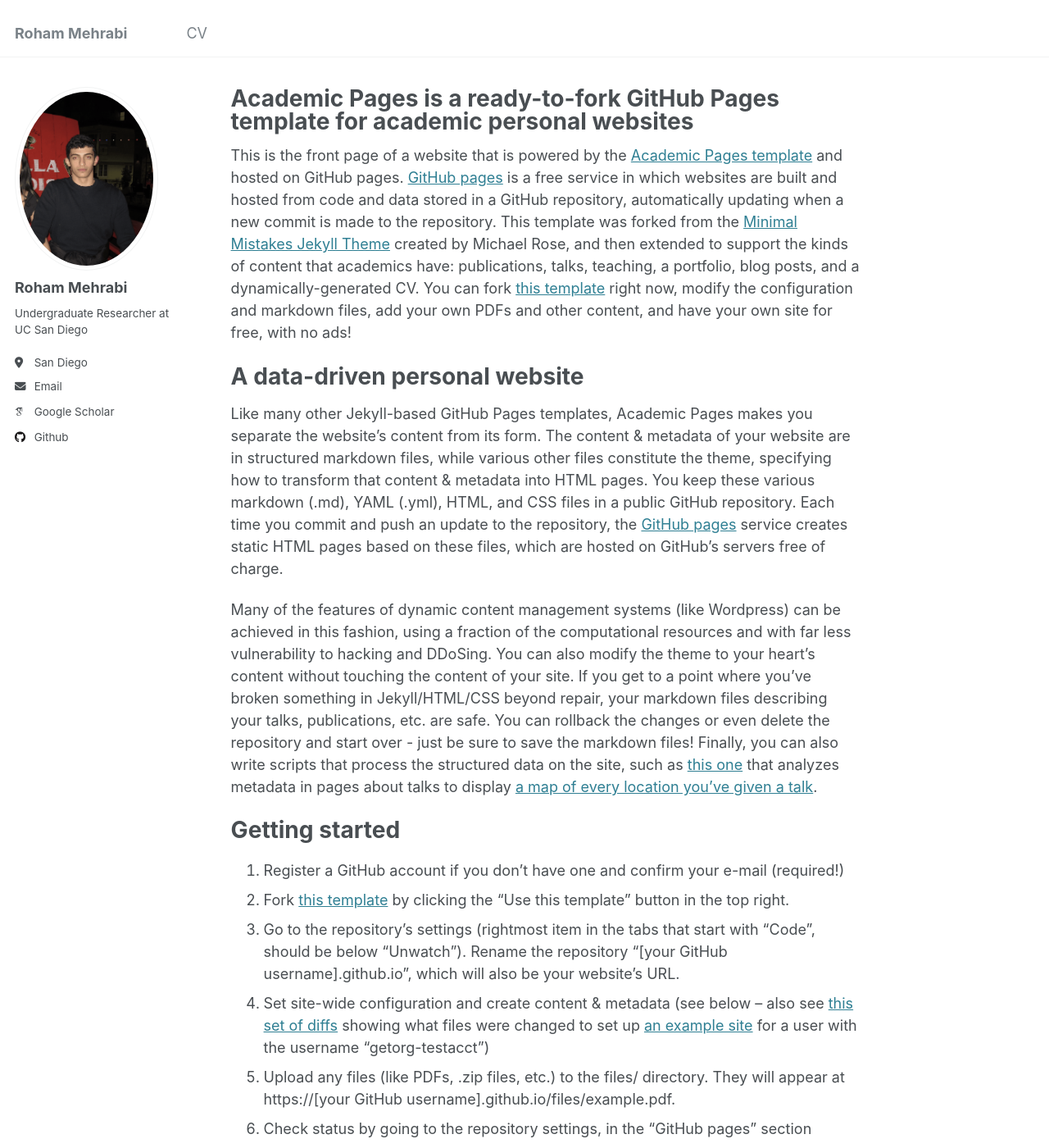
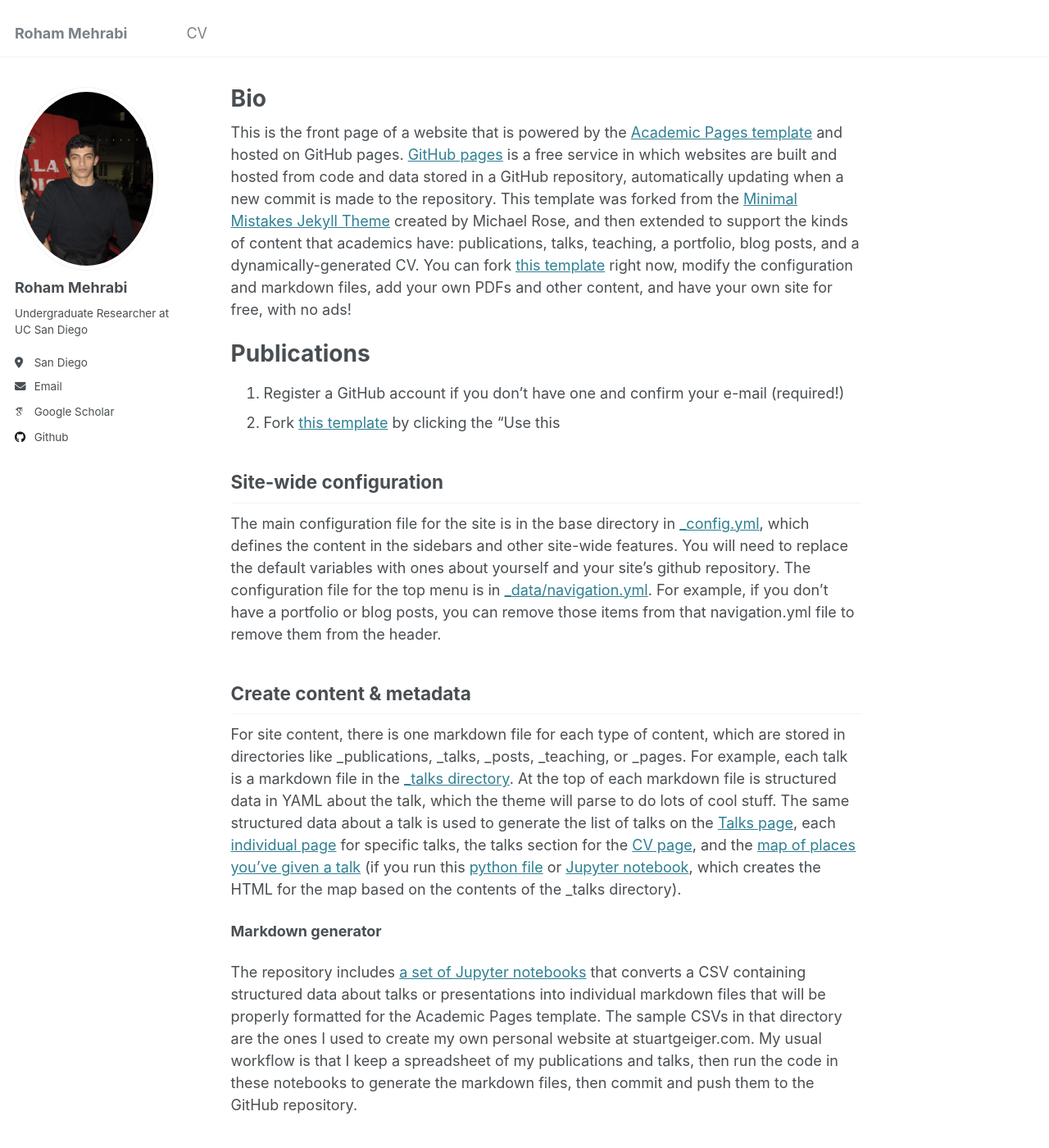
Before and after one commit to rxhxm/rxhxm.github.io, a Jekyll site: the page built from _pages/about.md, in a window 1280 px wide and 1400 px high. Shown: the whole window at 82% size. Built offline with Jekyll 4.4.1, drawn with Linux system fonts in a browser that asks for light colours; some web fonts are replaced.

Commit message:
Update about.md

```diff
--- a/_pages/about.md
+++ b/_pages/about.md
@@ -1,6 +1,6 @@
 ---
 permalink: /
-title: "Academic Pages is a ready-to-fork GitHub Pages template for academic personal websites"
+title: "Bio"
 author_profile: true
 redirect_from:
   - /about/
@@ -9,20 +9,10 @@ redirect_from:
 
 This is the front page of a website that is powered by the [Academic Pages template](https://github.com/academicpages/academicpages.github.io) and hosted on GitHub pages. [GitHub pages](https://pages.github.com) is a free service in which websites are built and hosted from code and data stored in a GitHub repository, automatically updating when a new commit is made to the repository. This template was forked from the [Minimal Mistakes Jekyll Theme](https://mmistakes.github.io/minimal-mistakes/) created by Michael Rose, and then extended to support the kinds of content that academics have: publications, talks, teaching, a portfolio, blog posts, and a dynamically-generated CV. You can fork [this template](https://github.com/academicpages/academicpages.github.io) right now, modify the configuration and markdown files, add your own PDFs and other content, and have your own site for free, with no ads!
 
-A data-driven personal website
-======
-Like many other Jekyll-based GitHub Pages templates, Academic Pages makes you separate the website's content from its form. The content & metadata of your website are in structured markdown files, while various other files constitute the theme, specifying how to transform that content & metadata into HTML pages. You keep these various markdown (.md), YAML (.yml), HTML, and CSS files in a public GitHub repository. Each time you commit and push an update to the repository, the [GitHub pages](https://pages.github.com/) service creates static HTML pages based on these files, which are hosted on GitHub's servers free of charge.
-
-Many of the features of dynamic content management systems (like Wordpress) can be achieved in this fashion, using a fraction of the computational resources and with far less vulnerability to hacking and DDoSing. You can also modify the theme to your heart's content without touching the content of your site. If you get to a point where you've broken something in Jekyll/HTML/CSS beyond repair, your markdown files describing your talks, publications, etc. are safe. You can rollback the changes or even delete the repository and start over - just be sure to save the markdown files! Finally, you can also write scripts that process the structured data on the site, such as [this one](https://github.com/academicpages/academicpages.github.io/blob/master/talkmap.ipynb) that analyzes metadata in pages about talks to display [a map of every location you've given a talk](https://academicpages.github.io/talkmap.html).
-
-Getting started
+Publications
 ======
 1. Register a GitHub account if you don't have one and confirm your e-mail (required!)
-1. Fork [this template](https://github.com/academicpages/academicpages.github.io) by clicking the "Use this template" button in the top right.
-1. Go to the repository's settings (rightmost item in the tabs that start with "Code", should be below "Unwatch"). Rename the repository "[your GitHub username].github.io", which will also be your website's URL.
-1. Set site-wide configuration and create content & metadata (see below -- also see [this set of diffs](http://archive.is/3TPas) showing what files were changed to set up [an example site](https://getorg-testacct.github.io) for a user with the username "getorg-testacct")
-1. Upload any files (like PDFs, .zip files, etc.) to the files/ directory. They will appear at https://[your GitHub username].github.io/files/example.pdf.
-1. Check status by going to the repository settings, in the "GitHub pages" section
+1. Fork [this template](https://github.com/academicpages/academicpages.github.io) by clicking the "Use this
 
 Site-wide configuration
 ------
```
